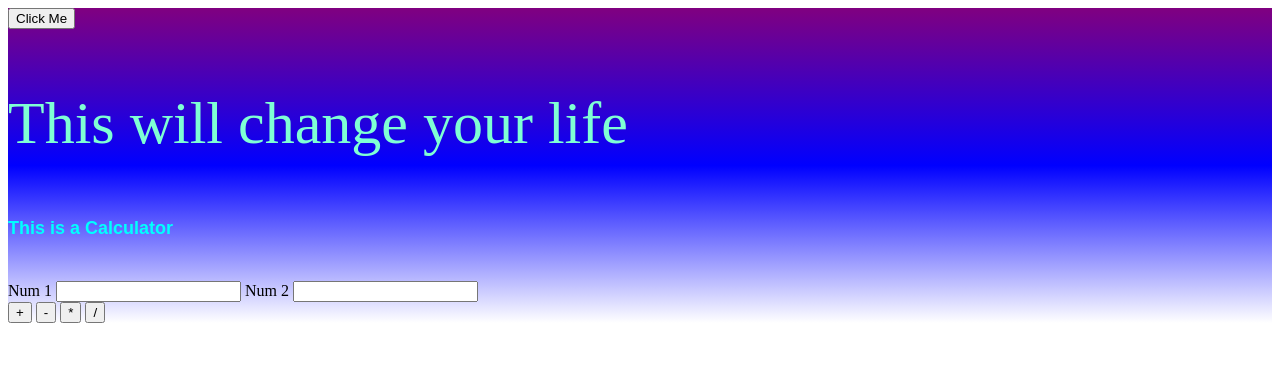
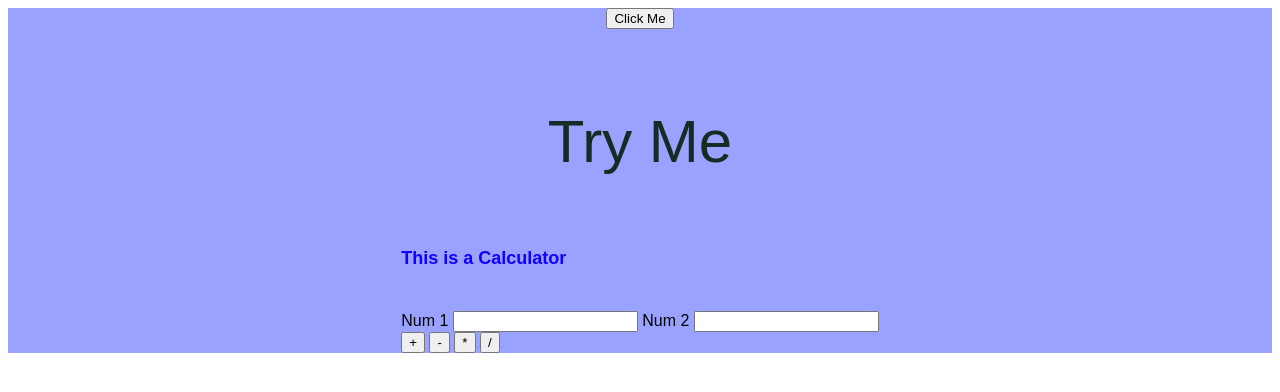
Before and after one commit to Harriet-ops/js_calculator, a plain HTML site: page index.html in a window 1280 px wide. Drawn offline with Linux system fonts and the light colour scheme.

Commit message:
New commit

```diff
--- a/index.html
+++ b/index.html
@@ -11,7 +11,7 @@
             <br>
 
             <p>
-                This will change your life
+                Try Me
             </p>
 
             <div class="Calculator">
--- a/styles.css
+++ b/styles.css
@@ -1,17 +1,21 @@
-.container{
-    background: linear-gradient(purple,blue, white);
-    max-width: 100%;
-    padding: auto;
-    display: 1;
+.container {
+    margin: 0;
+    background-color: #99a3ff;
+    display: flex;
+    flex-direction: column;
+    justify-content: center;
+    align-items: center;
+    height: 100%;
+    font-family: Arial, Helvetica, sans-serif;
+}
 
-}
 h1{
-    color: aqua;
+    color: rgb(17, 0, 255);
     font-size: large;
     font-family: Arial, Helvetica, sans-serif;
 }
 
 p{
-   color: aquamarine;
+   color: rgb(21, 43, 35);
    font-size: 60px;
 }
```
Also changed, not shown: tests.js (added, +43 -0 lines).
